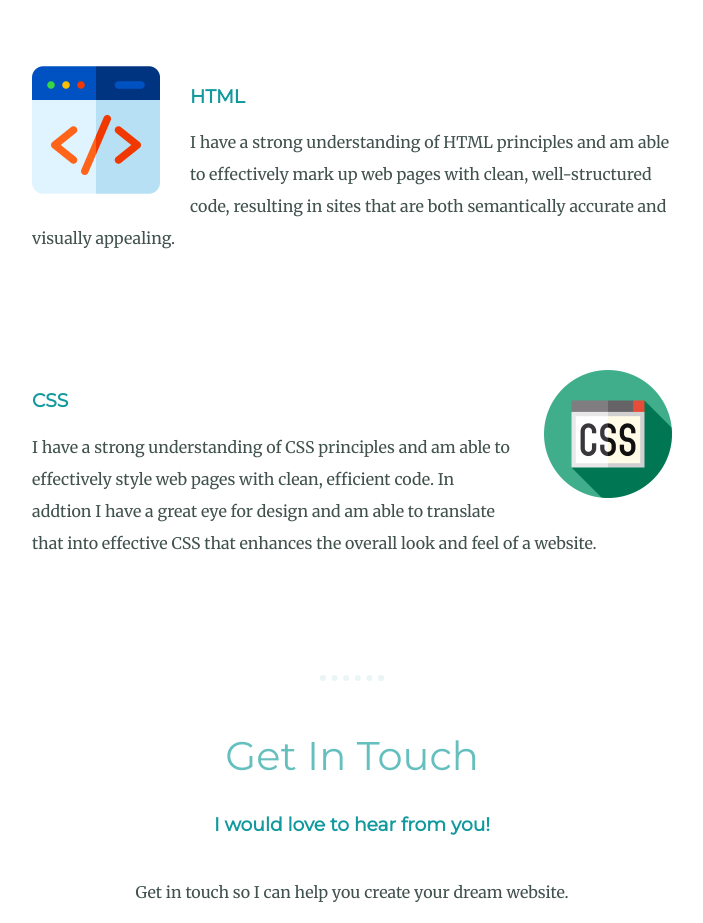
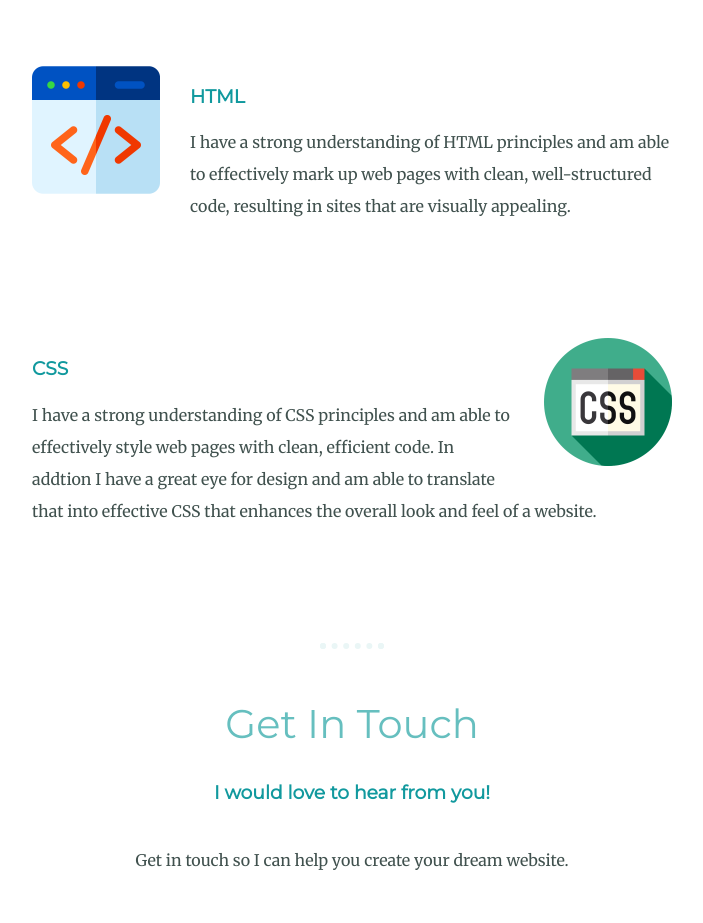
Before and after one commit to mitchj88/cv, a plain HTML site: page index.html in a window 1280 px wide. Shown: the part 1320-2243 px from the top of the page, without its empty margins (288-991 px from the left). Drawn offline with Linux system fonts and the light colour scheme.

Commit message:
Update index.html

```diff
--- a/index.html
+++ b/index.html
@@ -34,7 +34,7 @@
       <div class="skill-row">
         <img class="webdevelopment-img" src="images/web-development.png" alt="web-development">
         <h3>HTML</h3>
-        <p>I have a strong understanding of HTML principles and am able to effectively mark up web pages with clean, well-structured code, resulting in sites that are both semantically accurate and visually appealing.</p>
+        <p>I have a strong understanding of HTML principles and am able to effectively mark up web pages with clean, well-structured code, resulting in sites that are visually appealing.</p>
       </div>
 
       <div class="skill-row">
```
